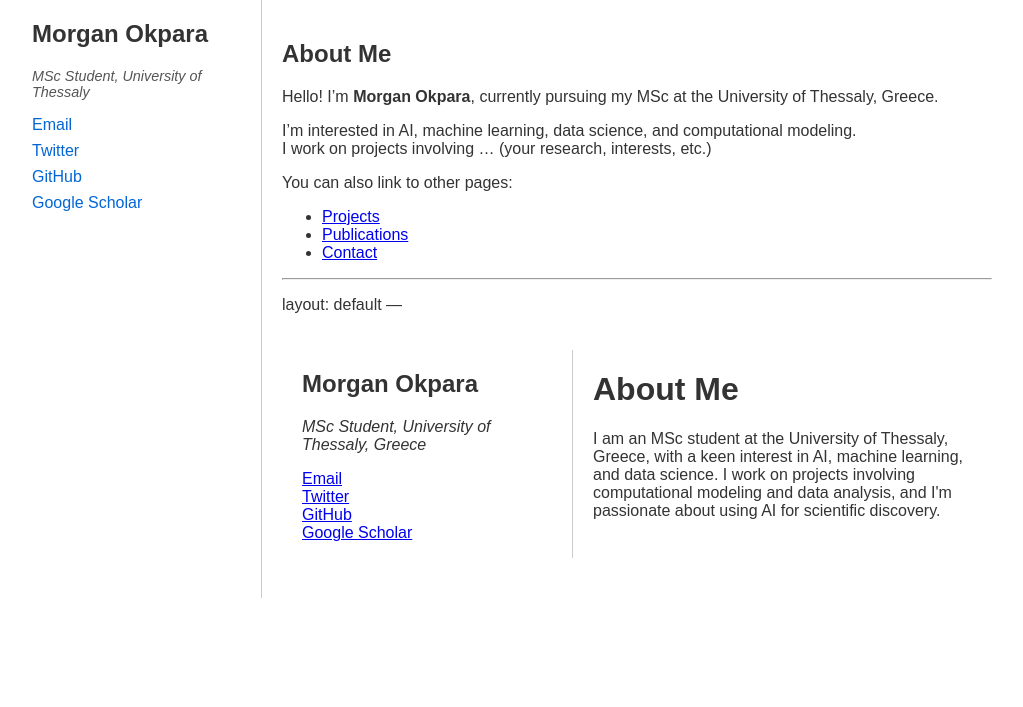
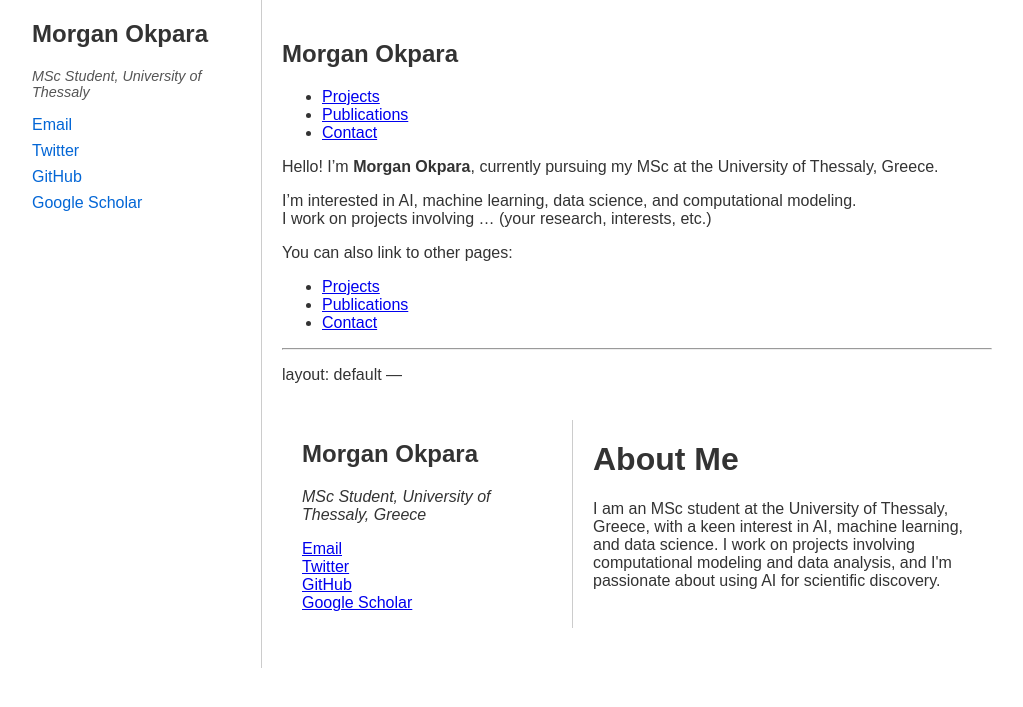
Before and after one commit to morganokpara/morganokpara.github.io, a Jekyll site: the page built from index.md, in a window 1280 px wide. Shown: the top 707 px of the page, without its empty margins (128-1151 px from the left). Built offline with Jekyll 4.4.1, drawn with Linux system fonts in a browser that asks for light colours.

Commit message:
Update index.md

```diff
--- a/index.md
+++ b/index.md
@@ -3,7 +3,10 @@ layout: default
 title: Home
 ---
 
-## About Me
+## Morgan Okpara
+- [Projects](projects.md)
+- [Publications](publications.md)
+- [Contact](contact.md)
 
 Hello! I’m **Morgan Okpara**, currently pursuing my MSc at the University of Thessaly, Greece.
 
```
